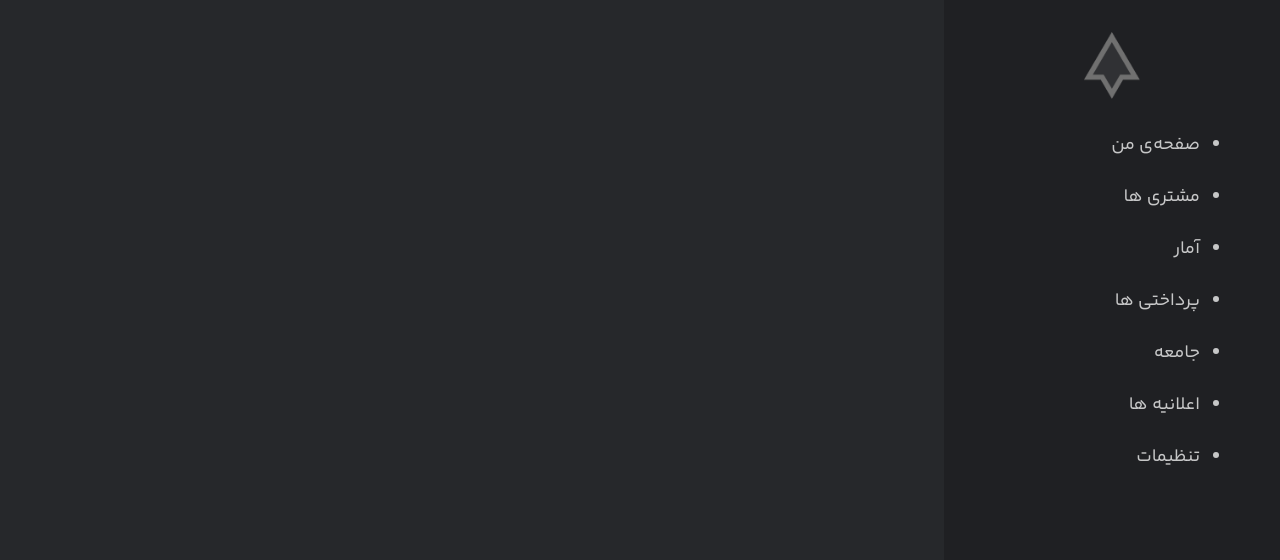
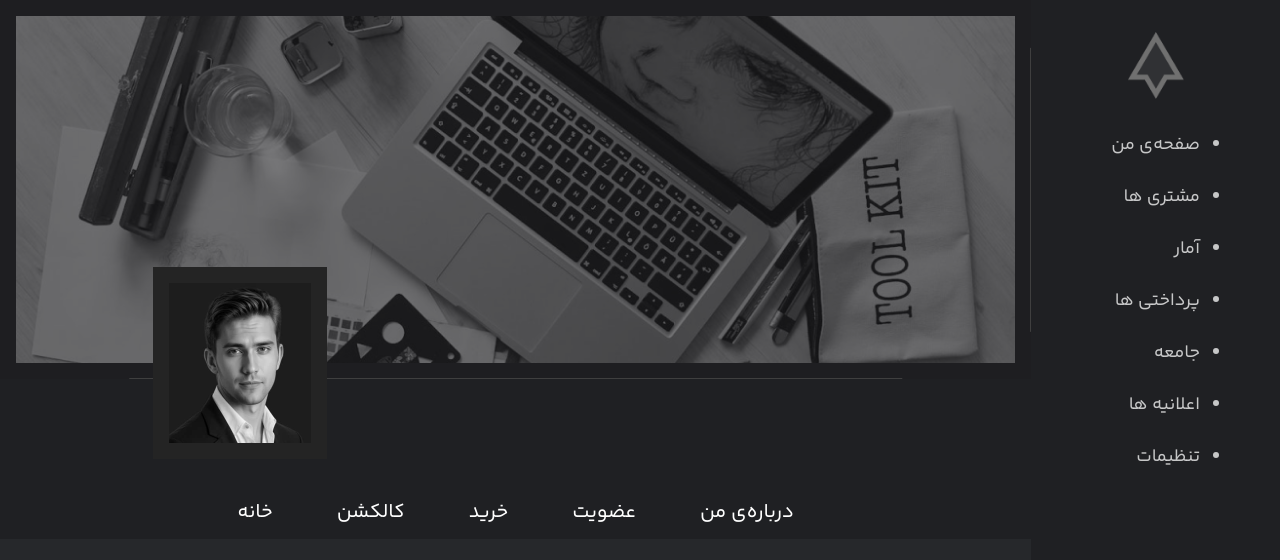
Before and after one commit to kolako54/shaya, a React (Vite) app: page /creator in a window 1280 px wide. Shown: the top 560 px of the page. Built offline with nearby package versions, Linux system fonts and the light colour scheme.

Commit message:
feat: add creator page header and modify sidebar

```diff
--- /dev/null
+++ b/src/features/Creator-dashboard/components/CreatorHeader.tsx
@@ -0,0 +1,49 @@
+import { NavLink, Outlet } from "react-router-dom";
+
+export const CreatorHeader = () => {
+  return (
+    <div className="flex-1">
+      <div className="relative max-w-full bg-[#1e1e21] p-4 ">
+        <div className=" absolute bottom-0 left-1/2 h-[1px] w-3/4 translate-x-[-50%] bg-[#3f3f3f]" />
+        <div className=" absolute right-0 top-1/2 hidden h-3/4 w-[1px] translate-y-[-50%] bg-[#3f3f3f] sm:block" />
+        <img
+          className="w-full object-cover opacity-40 grayscale lg:max-h-[25rem]"
+          src="/images/profile-background.png"
+          alt="bg-creator-header"
+        />
+      </div>
+      <div className="flex min-h-[10rem]  items-end justify-center bg-secondary-color ">
+        <ul className="custom-scroll">
+          <nav className="d-rtl flex justify-center gap-8 pb-2 text-lg  text-white *:transition-all *:duration-500 hover:*:text-button-color sm:*:text-xl md:gap-16">
+            <NavLink className="group relative" to="">
+              <li className="mb-1 text-nowrap">درباره‌ی من</li>
+              <div className="absolute bottom-0 right-1/2 hidden size-[.4rem] rounded-full bg-white group-hover:block group-hover:bg-button-color " />
+            </NavLink>
+            <NavLink className="group relative" to="">
+              <li className="mb-1">عضویت</li>
+              <div className="absolute bottom-0 right-1/2 hidden size-[.4rem] rounded-full bg-white group-hover:block group-hover:bg-button-color" />
+            </NavLink>
+            <NavLink className="group relative " to="">
+              <li className="mb-1">خرید</li>
+              <div className="absolute bottom-0 right-1/2 hidden size-[.4rem] rounded-full bg-white group-hover:block group-hover:bg-button-color" />
+            </NavLink>
+            <NavLink className="group relative " to="">
+              <li className="mb-1">کالکشن</li>
+              <div className="absolute bottom-0 right-1/2 hidden  size-[.4rem] rounded-full bg-white group-hover:block group-hover:bg-button-color" />
+            </NavLink>
+            <NavLink className="group relative" to="/creator/home">
+              <li className="mb-1">خانه</li>
+              <div className="absolute bottom-0 right-1/2 hidden  size-[.4rem] rounded-full bg-white group-hover:block group-hover:bg-button-color" />
+            </NavLink>
+          </nav>
+        </ul>
+      </div>
+      <img
+        className="relative bottom-[10rem] left-1/2 isolate z-10  w-1/5 translate-x-[-50%] translate-y-[-50%] shadow-md outline outline-[#21242a] grayscale sm:w-1/4 sm:outline-[1rem] md:left-[15rem] md:top-[-11rem] md:w-auto"
+        src="/images/profile-image.png"
+        alt="profile-img"
+      />
+      <Outlet />
+    </div>
+  );
+};
--- a/src/features/Creator-dashboard/components/CreatorSidebar.tsx
+++ b/src/features/Creator-dashboard/components/CreatorSidebar.tsx
@@ -4,15 +4,15 @@ import { MobileCreatorSidebar } from "./MobileCreatorSidebar";
 
 export const CreatorSidebar = () => {
   return (
-    <div className="flex justify-end">
-      <div className="fixed hidden h-full w-[21rem] flex-col items-end bg-secondary-color px-20 sm:flex">
+    <div className="basis-[15rem]">
+      <div className=" hidden min-h-full flex-col items-end bg-secondary-color pl-4 pr-12 sm:flex  lg:px-20 ">
         <img
           className="w-14 self-center py-8"
           src="/icons/main logo.png"
           alt="sidebar-img"
         />
         <ul>
-          <nav className="d-rtl flex list-disc flex-col gap-6 text-lg text-white/75 transition-all duration-500 hover:*:drop-shadow-shine ">
+          <nav className="d-rtl flex list-disc flex-col gap-6 text-lg text-white/75 transition-all duration-500 *:first:*:text-nowrap hover:*:drop-shadow-shine ">
             <NavLink to="#">
               <li>صفحه‌ی من</li>
             </NavLink>
--- a/src/features/Creator-dashboard/components/MobileCreatorSidebar.tsx
+++ b/src/features/Creator-dashboard/components/MobileCreatorSidebar.tsx
@@ -9,12 +9,12 @@ export const MobileCreatorSidebar = () => {
   const [isOpen, setIsOpen] = useState(false);
 
   return (
-    <>
+    <div className="z-10">
       <Menu
-        size="2rem"
+        size="1.5rem"
         onClick={() => setIsOpen(true)}
         className={twMerge(
-          "w-8 mt-4 mr-4 cursor-pointer text-primary-text transition-all duration-500 hover:scale-110 sm:hidden",
+          "cursor-pointer absolute top-4 right-4 text-white transition-all duration-500 hover:scale-110 sm:hidden",
           isOpen ? "hidden" : "",
         )}
       />
@@ -23,7 +23,7 @@ export const MobileCreatorSidebar = () => {
       <Sheet open={isOpen} onOpenChange={() => setIsOpen(false)}>
         <SheetContent className="w-full bg-secondary-color">
           <div className="flex flex-col ">
-            <div className="flex items-center justify-between">
+            <div className="flex  items-center justify-between">
               <X
                 size="2rem"
                 onClick={() => setIsOpen(false)}
@@ -39,7 +39,7 @@ export const MobileCreatorSidebar = () => {
               />
             </div>
             <ul>
-              <nav className="d-rtl flex list-disc flex-col gap-6 px-6 pt-8 text-lg text-white/75 transition-all duration-500 hover:*:drop-shadow-shine ">
+              <nav className="d-rtl flex list-disc flex-col items-start gap-6 px-6 pt-8 text-lg text-white/75 transition-all duration-500 hover:*:drop-shadow-shine ">
                 <NavLink to="#">
                   <li>صفحه‌ی من</li>
                 </NavLink>
@@ -66,6 +66,6 @@ export const MobileCreatorSidebar = () => {
           </div>
         </SheetContent>
       </Sheet>
-    </>
+    </div>
   );
 };
--- a/src/features/Creator-dashboard/containers/CreatorPage.tsx
+++ b/src/features/Creator-dashboard/containers/CreatorPage.tsx
@@ -1,12 +1,11 @@
-import { Outlet } from "react-router-dom";
-
+import { CreatorHeader } from "../components/CreatorHeader";
 import { CreatorSidebar } from "../components/CreatorSidebar";
 
 export const CreatorPage = () => {
   return (
-    <>
+    <div className=" h-[100dvh] sm:flex sm:overflow-x-clip">
+      <CreatorHeader />
       <CreatorSidebar />
-      <Outlet />
-    </>
+    </div>
   );
 };
--- a/src/styles/index.css
+++ b/src/styles/index.css
@@ -121,6 +121,18 @@
     direction: rtl;
   }
 
+  .custom-scroll {
+    /* 40px - more place for scrollbar, is hidden under parent box */
+    display: flex;
+    padding-inline: 1rem;
+    scroll-behavior: smooth;
+    scrollbar-width: none;
+    white-space: nowrap;
+    overflow-x: scroll;
+    overflow-y: hidden;
+    -webkit-overflow-scrolling: touch;
+  }
+
   .custom-border {
     border-right: 4px solid #33363a;
 
--- a/tailwind.config.js
+++ b/tailwind.config.js
@@ -14,9 +14,9 @@ module.exports = {
       yekan: ["Yekan Bakh"],
     },
     screens: {
-      // all responsive breackpoints
       "2xs": "300",
       xs: "470",
+
       sm: "600px",
       md: "768px",
       lg: "1024px",
```
Also changed, not shown: public/images/profile-background.png (added), public/images/profile-image.png (added).
